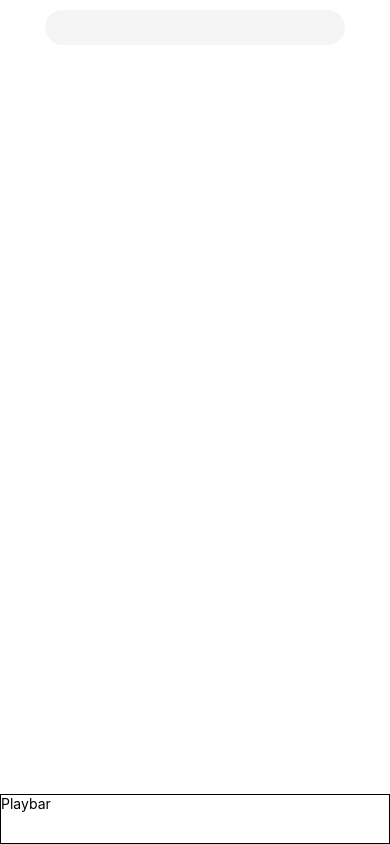
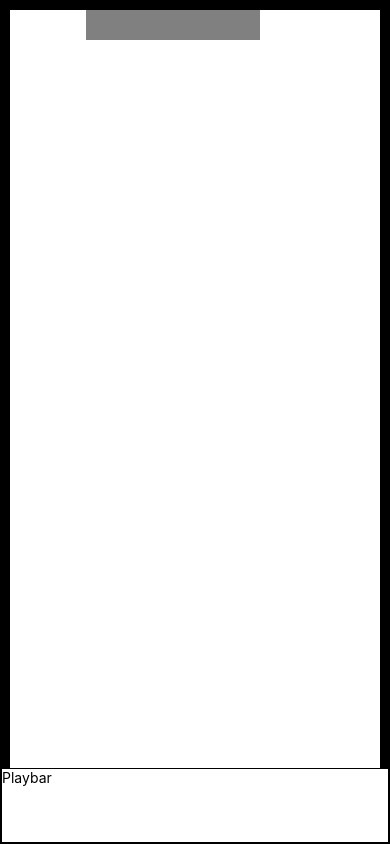
Before and after one commit to DESKTOP-L0L3065/BilibiliMusic, a React Native app: screen /TestScreen in a window 390 px wide. Before the commit this address had no page. Built offline with nearby package versions, Linux system fonts and the light colour scheme.

Commit message:
playbar更新

```diff
--- a/App.js
+++ b/App.js
@@ -1,17 +1,17 @@
 import "react-native-gesture-handler";
 import { NavigationContainer } from "@react-navigation/native";
 import { createNativeStackNavigator } from "@react-navigation/native-stack";
-// import { createDrawerNavigator } from '@react-navigation/drawer';
 
 import SearchScreen from "./screens/SearchScreen";
 import MusicListScreen from "./screens/MusicListScreen";
 import MusicAlbumScreen from "./screens/MusicAlbumScreen";
+import Test from "./screens/Test";
 
 import Playbar from "./components/Home/Playbar";
 
 import { Provider, useSelector, useDispatch } from "react-redux";
 import store from "./store/store";
-import { StatusBar } from "react-native";
+import { StatusBar, Button } from "react-native";
 
 import { Text, View, ScrollView } from "react-native";
 
@@ -51,6 +51,10 @@ export default function App() {
                             name="MusicAlbumScreen"
                             component={MusicAlbumScreen}
                         ></Stack.Screen>
+                        <Stack.Screen
+                            name="TestScreen"
+                            component={Test}
+                        ></Stack.Screen>
                     </Stack.Navigator>
                 </Provider>
             </NavigationContainer>
--- a/app.json
+++ b/app.json
@@ -25,6 +25,11 @@
     },
     "web": {
       "favicon": "./assets/favicon.png"
+    },
+    "extra": {
+      "eas": {
+        "projectId": "0477afef-23b3-433a-8339-a6cfaa4d98ce"
+      }
     }
   }
 }
--- a/components/Home/Playbar.js
+++ b/components/Home/Playbar.js
@@ -1,25 +1,26 @@
-import { StyleSheet, Text, View, ScrollView } from "react-native";
+import { StyleSheet, Text, View, ScrollView, Modal } from "react-native";
 import { useSelector } from "react-redux";
 
 const Playbar = () => {
     const showPlaybar = useSelector((state) => state.PlaybarSlice.showPlaybar);
-    return showPlaybar == false ? null : (
-        <ScrollView style={styles.playbar}>
-            <Text>Playbar</Text>
-        </ScrollView>
+    const styles = StyleSheet.create({
+        playbar: {
+            position: "absolute",
+            bottom: showPlaybar == false ? -75 : 0,
+            width: "100%",
+            height: 75,
+            borderWidth: 1,
+            zIndex: 100,
+            backgroundColor: "white",
+        },
+    });
+    return (
+        <View visible={true} style={styles.playbar}>
+            <ScrollView style={styles.playbar}>
+                <Text>Playbar</Text>
+            </ScrollView>
+        </View>
     );
 };
 
 export default Playbar;
-
-const styles = StyleSheet.create({
-    playbar: {
-        position: "absolute",
-        // top: 20,
-        bottom: 0,
-        width: "100%",
-        height: 50,
-        borderWidth: 1,
-        zIndex: 100,
-    },
-});
--- a/package.json
+++ b/package.json
@@ -16,10 +16,12 @@
     "axios": "^1.4.0",
     "dayjs": "^1.11.7",
     "expo": "^48.0.19",
+    "expo-av": "~13.2.1",
     "expo-status-bar": "~1.4.4",
     "metro-core": "^0.76.6",
     "react": "18.2.0",
     "react-native": "0.71.8",
+    "react-native-drawer-layout": "^3.2.1",
     "react-native-gesture-handler": "~2.9.0",
     "react-native-reanimated": "~2.14.4",
     "react-native-safe-area-context": "4.5.0",
--- a/screens/MusicAlbumScreen.js
+++ b/screens/MusicAlbumScreen.js
@@ -10,7 +10,8 @@ import bilibili from "../Api/bilibili";
 import axios from "axios";
 import dayjs from "dayjs";
 import { useEffect, useState } from "react";
-const MusicAlbumScreen = ({ route }) => {
+
+const MusicAlbumScreen = ({ route, navigation }) => {
     const [albumInfo, setAlbumInfo] = useState(null);
     const infoGetter = bilibili({ axios, dayjs });
     useEffect(() => {
@@ -40,13 +41,17 @@ const MusicAlbumScreen = ({ route }) => {
                             <TouchableWithoutFeedback
                                 key={index}
                                 onPress={() => {
-                                    let a = infoGetter
+                                    console.log(item.aid, item.title);
+                                    infoGetter
                                         .getMediaSource({
                                             aid: item.aid,
                                             bvid: item.bvid,
+                                            cid: item.cid,
                                         })
                                         .then((value) => {
-                                            console.log(value);
+                                            navigation.navigate("TestScreen", {
+                                                url: value.url,
+                                            });
                                         });
                                 }}
                             >
--- a/screens/MusicListScreen.js
+++ b/screens/MusicListScreen.js
@@ -1,5 +1,5 @@
 import { View, Text, FlatList, StyleSheet } from "react-native";
-import React, { useEffect, useState } from "react";
+import React, { useEffect, useLayoutEffect, useState } from "react";
 import axios from "axios";
 import dayjs from "dayjs";
 import bilibili from "../Api/bilibili";
@@ -8,6 +8,7 @@ import MusicList from "../components/MusicListScreen/MusicList";
 const MusicListScreen = ({ route, navigation }) => {
     const [musicList, setMusicList] = useState(null);
     useEffect(() => {
+        console.log("bb");
         const api = bilibili({ axios, dayjs });
         const getMusicList = async () => {
             await api
--- a/screens/SearchScreen.js
+++ b/screens/SearchScreen.js
@@ -1,5 +1,11 @@
 import { useState } from "react";
-import { ScrollView, TextInput, StyleSheet, Keyboard } from "react-native";
+import {
+    ScrollView,
+    TextInput,
+    StyleSheet,
+    Keyboard,
+    Button,
+} from "react-native";
 import { useDispatch } from "react-redux";
 import { setShowPlaybar } from "../store/Slices/PlaybarSlice";
 
@@ -40,7 +46,6 @@ const styles = StyleSheet.create({
         width: 300,
         borderRadius: 20,
         height: 35,
-        alignContent: "center",
         backgroundColor: "#f5f5f5",
         marginTop: 10,
         paddingLeft: 20,
--- /dev/null
+++ b/screens/Test.js
@@ -0,0 +1,43 @@
+import {
+    StyleSheet,
+    Text,
+    View,
+    Button,
+    Modal,
+    TextInput,
+    KeyboardAvoidingView,
+} from "react-native";
+import { useState } from "react";
+
+const Test = () => {
+    return (
+        <KeyboardAvoidingView
+            style={{ flex: 1, alignItems: "center", borderWidth: 10 }}
+            behavior="position"
+        >
+            <View style={{ flex: 1 }}>
+                <TextInput
+                    style={{
+                        height: 30,
+                        backgroundColor: "gray",
+                        width: "80%",
+                    }}
+                ></TextInput>
+                <View
+                    style={{
+                        height: 50,
+                        backgroundColor: "gray",
+                        position: "absolute",
+                        bottom: 0,
+                        left: 0,
+                        right: 0,
+                    }}
+                >
+                    {/* 音乐栏内容 */}
+                </View>
+            </View>
+        </KeyboardAvoidingView>
+    );
+};
+
+export default Test;
--- /dev/null
+++ b/store/Slices/MusicInfoSlice.js
@@ -0,0 +1,22 @@
+import { createSlice } from "@reduxjs/toolkit";
+
+const MusicInfoSlice = createSlice({
+    name: "MusicInfoSlice",
+    initialState: {
+        musicTitle: null,
+        musicUrl: null,
+        musicCover: null,
+        duration: null,
+    },
+    reducers: {
+        setMusicTitle: (state, action) => {
+            state.musicTitle = action.payload;
+        },
+        setUrl: (state, action) => {
+            state.url = action.payload;
+        },
+    },
+});
+
+export const { setMusicTitle, setUrl } = MusicInfoSlice.actions;
+export default MusicInfoSlice.reducer;
--- a/store/store.js
+++ b/store/store.js
@@ -1,10 +1,13 @@
 import { configureStore } from "@reduxjs/toolkit";
 import ScreenSlice from "./Slices/ScreenSlice";
 import PlaybarSlice from "./Slices/PlaybarSlice";
+import MusicInfoSlice from "./Slices/MusicInfoSlice";
+
 const sotre = configureStore({
     reducer: {
         ScreenSlice,
         PlaybarSlice,
+        MusicInfoSlice,
     },
 });
 export default sotre;
```
Also changed, not shown: eas.json (added, +29 -0 lines), 2 other files (tests, documents, lock files or other folders).
